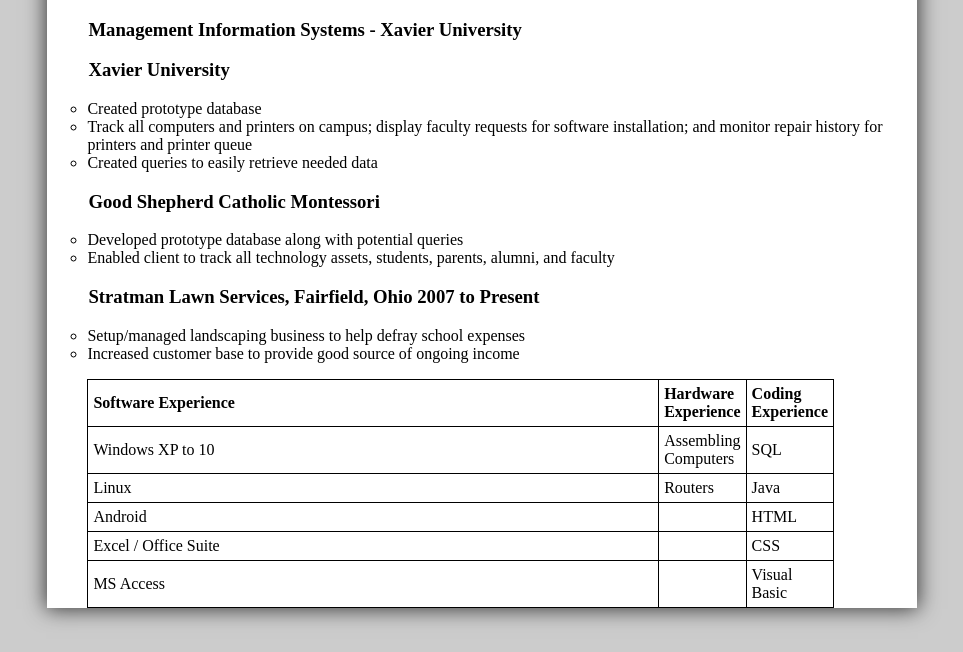
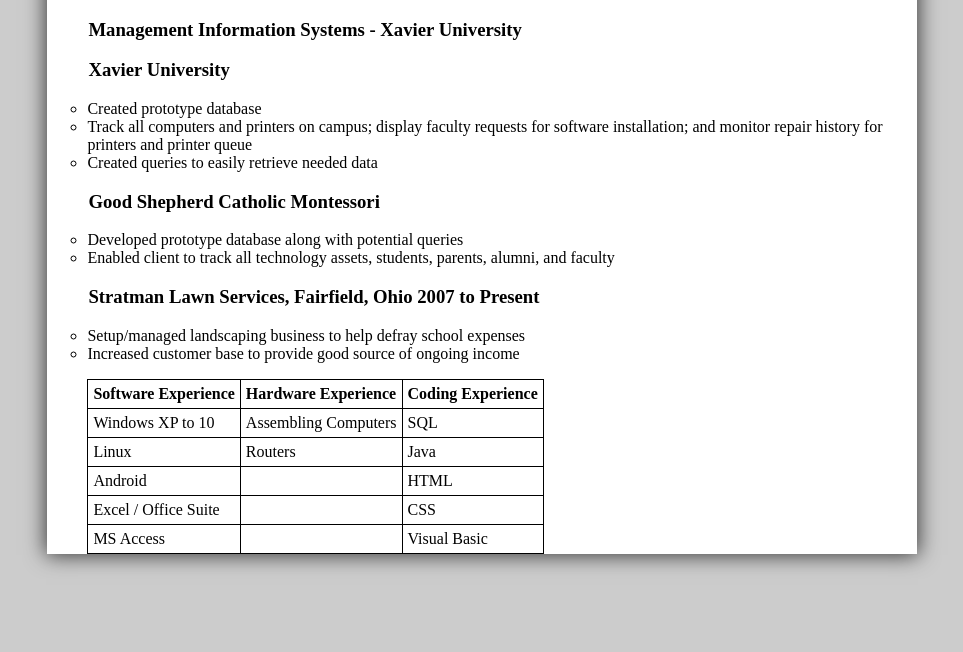
Before and after one commit to RickStratman/rickstratman.github.io, a plain HTML site: page resume.html in a window 1280 px wide. Shown: the part 606-1258 px from the top of the page, without its empty margins (75-1038 px from the left). After the commit the page ends 1204 px from the top, so only its background shows below. Drawn offline with Linux system fonts and the light colour scheme.

Commit message:
Update resume.html

```diff
--- a/resume.html
+++ b/resume.html
@@ -62,8 +62,7 @@
 <style>
 table, th, td {
     border: 1px solid black;
-    border-collapse: collapse;
-    width:90%;}
+    border-collapse: collapse;}
 th, td { padding: 5px;}
 </style>
 
```
